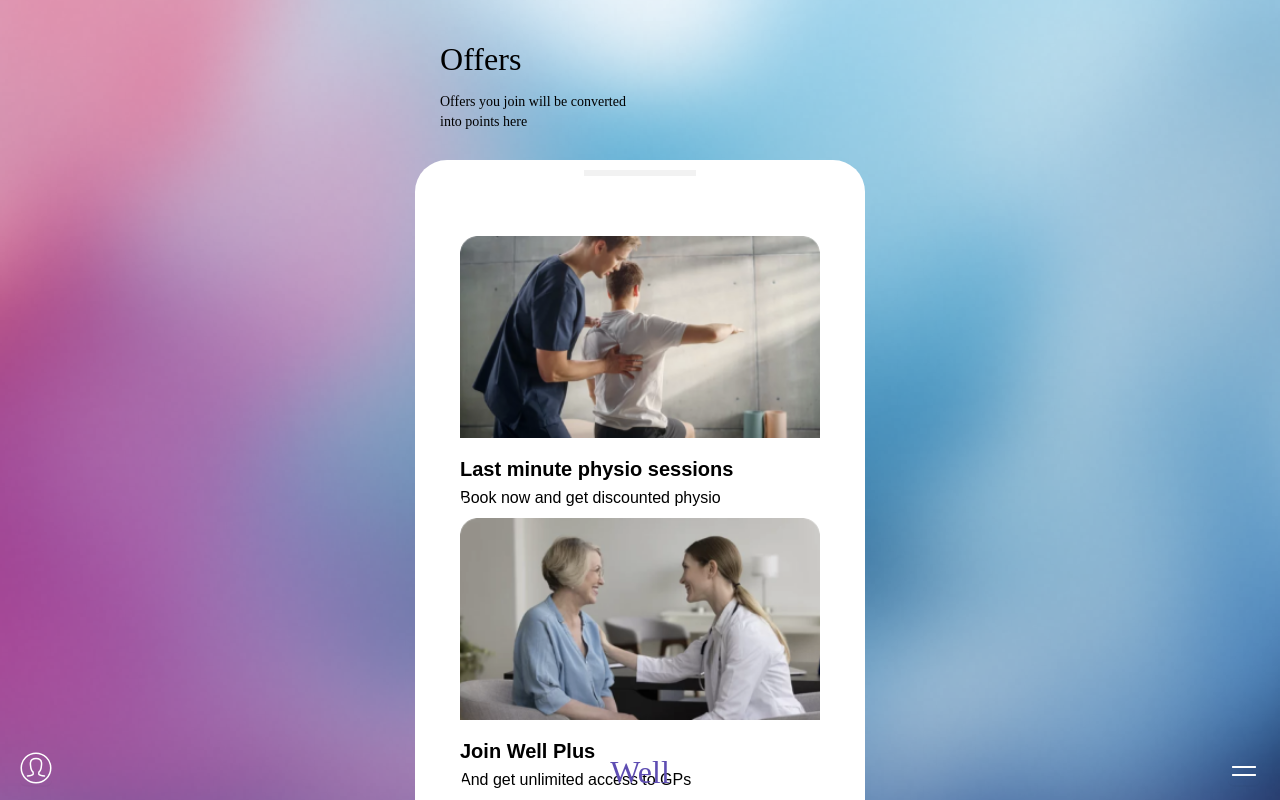
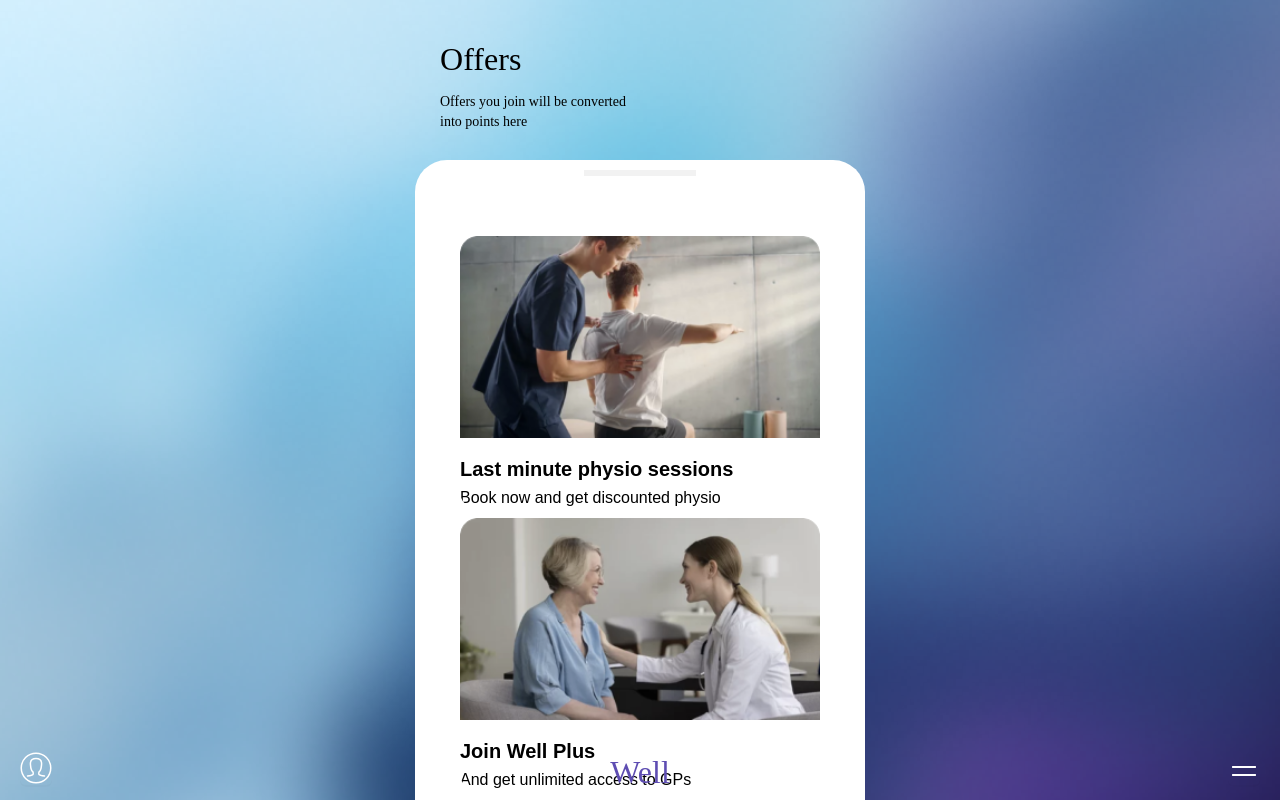
Before and after one commit to deaselWeasel/new, a React (Create React App) app: page /offers in a window 1280 px wide. Built offline with nearby package versions, Linux system fonts and the light colour scheme; a web font is replaced by a local one.

Commit message:
background
update the background image

```diff
--- a/src/OffersPage.css
+++ b/src/OffersPage.css
@@ -1,12 +1,14 @@
 .offers-page-container {
+    background-image: url('./images/offers-bg.png'); /* Update with the correct path */
     background-size: cover;
     background-repeat: no-repeat;
-    min-height: 100vh; /* Ensure it covers the full viewport height */
-    width: 100%; /* Ensure it covers the full width */
+    min-height: 100vh;
+    width: 100%;
     display: flex;
-    justify-content: center; /* Center the .central-alignment-container */
-    align-items: center; /* Vertically center */
+    justify-content: center;
+    align-items: center;
 }
+
 
 .central-alignment-container {
     display: flex;
```
